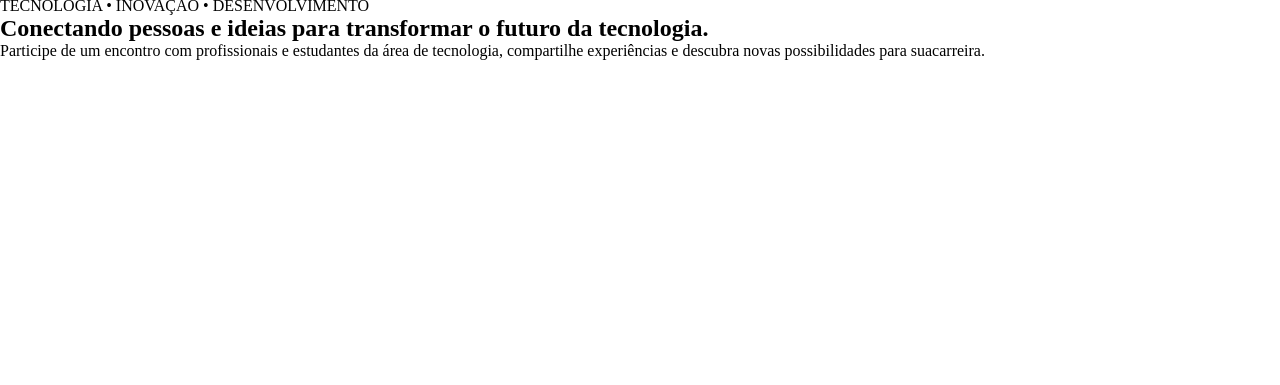
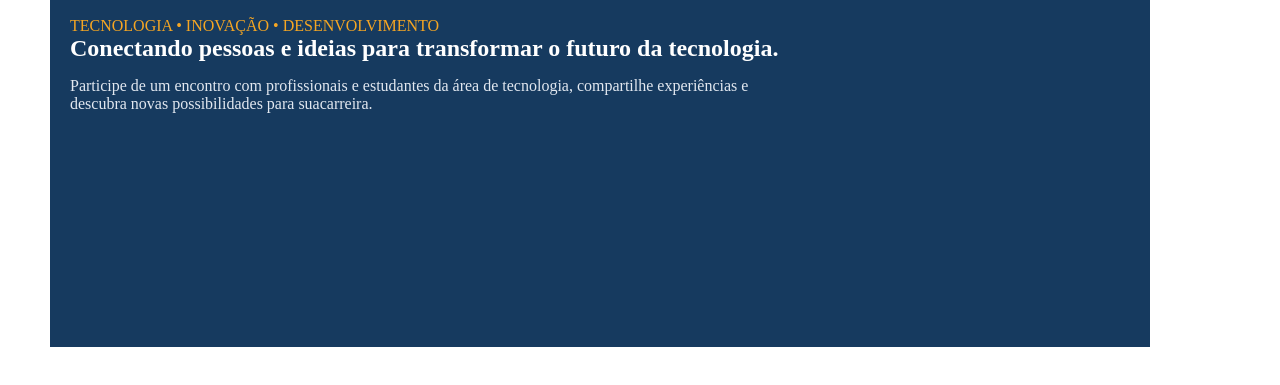
Before and after one commit to guilhermeSilva12-skeleton/DevConnect, a plain HTML site: page index.html in a window 1280 px wide. Shown: the part 83-468 px from the top of the page. Drawn offline with Linux system fonts and the light colour scheme.

Commit message:
style: seção inicial estilizada

```diff
--- a/style.css
+++ b/style.css
@@ -29,3 +29,30 @@
     color: #F5A623;
     cursor: pointer;
 }
+#inicio {
+    display: flex;
+    flex-direction: column;
+    background-color: #163A5F;
+    margin: 0px 50px 0px 50px;
+    width: 1100px;
+    height: 350px;
+    padding: 20px;
+}
+#TID {
+    color: #F5A623;
+    font-size: 14px bold;
+
+}
+#titulo {
+    color: white;
+    font-size: 40px bold;
+    max-width: 750px;
+
+}
+#texto {
+    color: #E2E8F0;
+    font-size: 16px;
+    max-width: 700px;
+    padding-top: 15px;
+
+}
```
